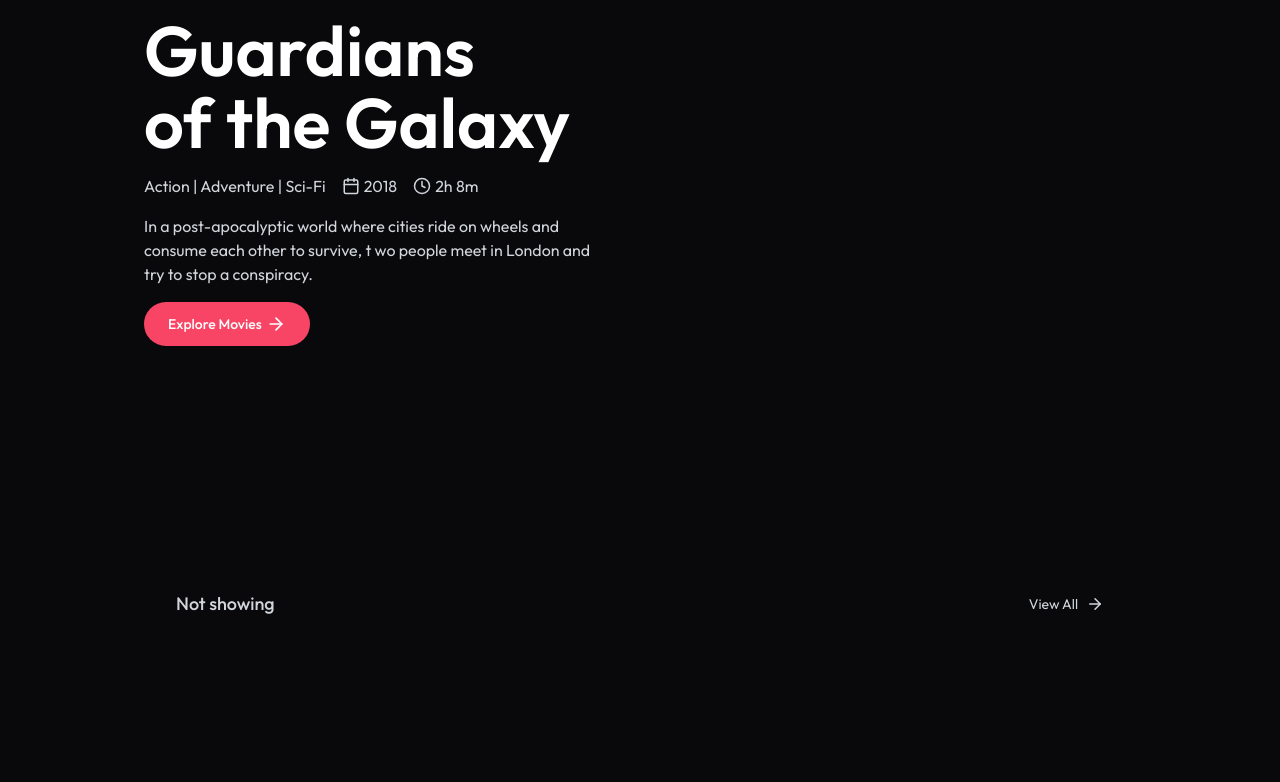
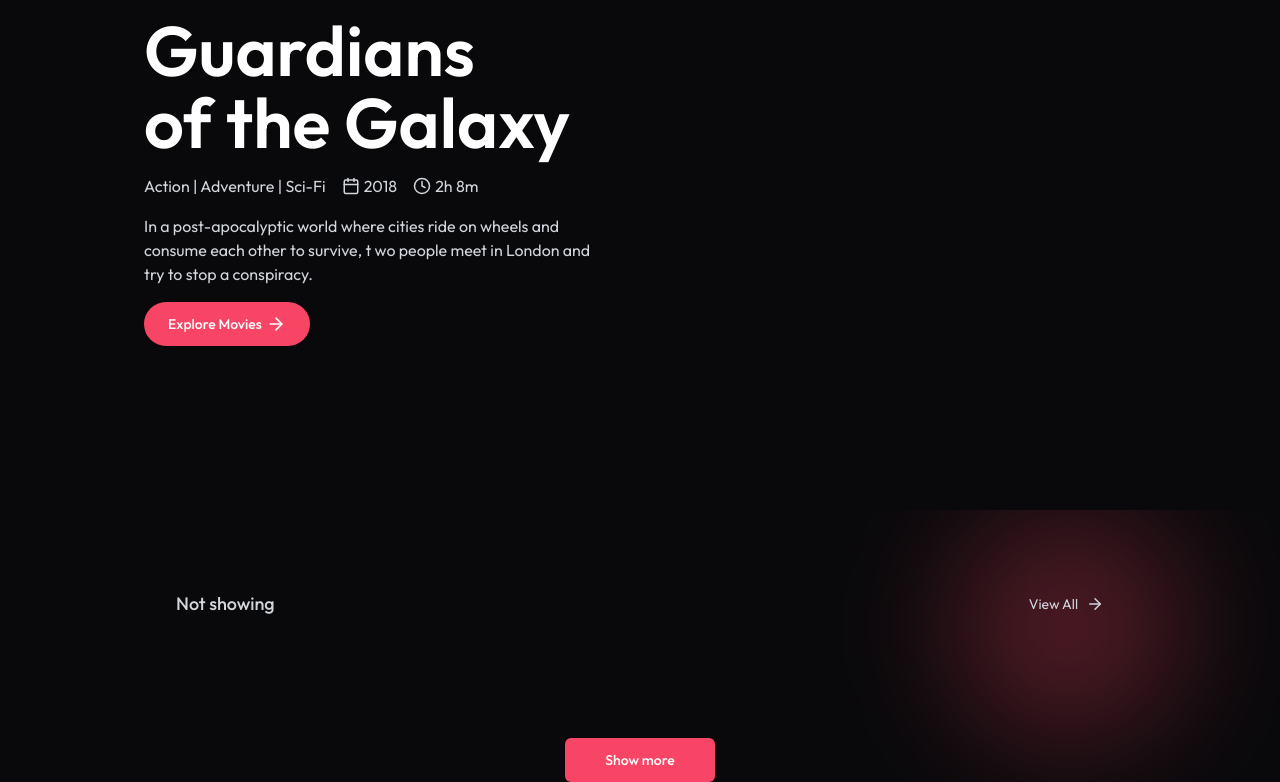
Before and after one commit to vaibhav1-prog/CineBook, a React (Vite) app in the folder client/: page / in a window 1280 px wide. Shown: the part 290-1072 px from the top of the page. Before the commit the page ends 948 px from the top, so only its background shows below. Built offline with nearby package versions, Linux system fonts and the light colour scheme; no server answers.

Commit message:
Secrion updated

```diff
--- a/client/src/components/BlurCircle.jsx
+++ b/client/src/components/BlurCircle.jsx
@@ -1,8 +1,12 @@
 import React from 'react'
 
-const BlurCircle = () => {
+const BlurCircle = ({top = "auto", left = "auto", right = "auto", bottom = "auto"}) => {
   return (
-    <div>BlurCircle</div>
+    <div className='absolute -z-50 h-58 aspect-square
+    rounded-full bg-primary/30 blur-3xl'
+    style={{top: top, left: left, right: right, bottom: bottom }}>
+
+    </div>
   )
 }
 
--- a/client/src/components/FeaturedSection.jsx
+++ b/client/src/components/FeaturedSection.jsx
@@ -1,6 +1,7 @@
 import { ArrowRight } from 'lucide-react'
 import React from 'react'
 import { useNavigate } from 'react-router-dom'
+import BlurCircle from './BlurCircle'
 
 const FeaturedSection = () => {
 
@@ -12,8 +13,9 @@
 
         <div className='relative flex items-center justify-between pt-20
         pb-10'>
+            <BlurCircle top='0' right='-80px'/>
             <p className='text-gray-300 font-medium text-lg'>Not showing</p>
-            <button onClick={()=> navigate('/movies')} className='group flex items-center gap-2 text-sm text-gray-300'>
+            <button onClick={()=> navigate('/movies')} className='group flex items-center gap-2 text-sm text-gray-300 cursor-pointer'>
                 View All
                 <ArrowRight className='group-hover:translate-x-0.5 transition w-4.5 h-4.5'/>
             </button>
@@ -21,7 +23,9 @@
 
         <div></div>
 
-        <div></div>
+        <div className='flex justify-center mt-20'>
+            <button className='px-10 py-3 text-sm bg-primary hover:bg-primary-dull transition rounded-md font-medium cursor-pointer'>Show more</button>
+        </div>
     </div>
   )
 }
```
